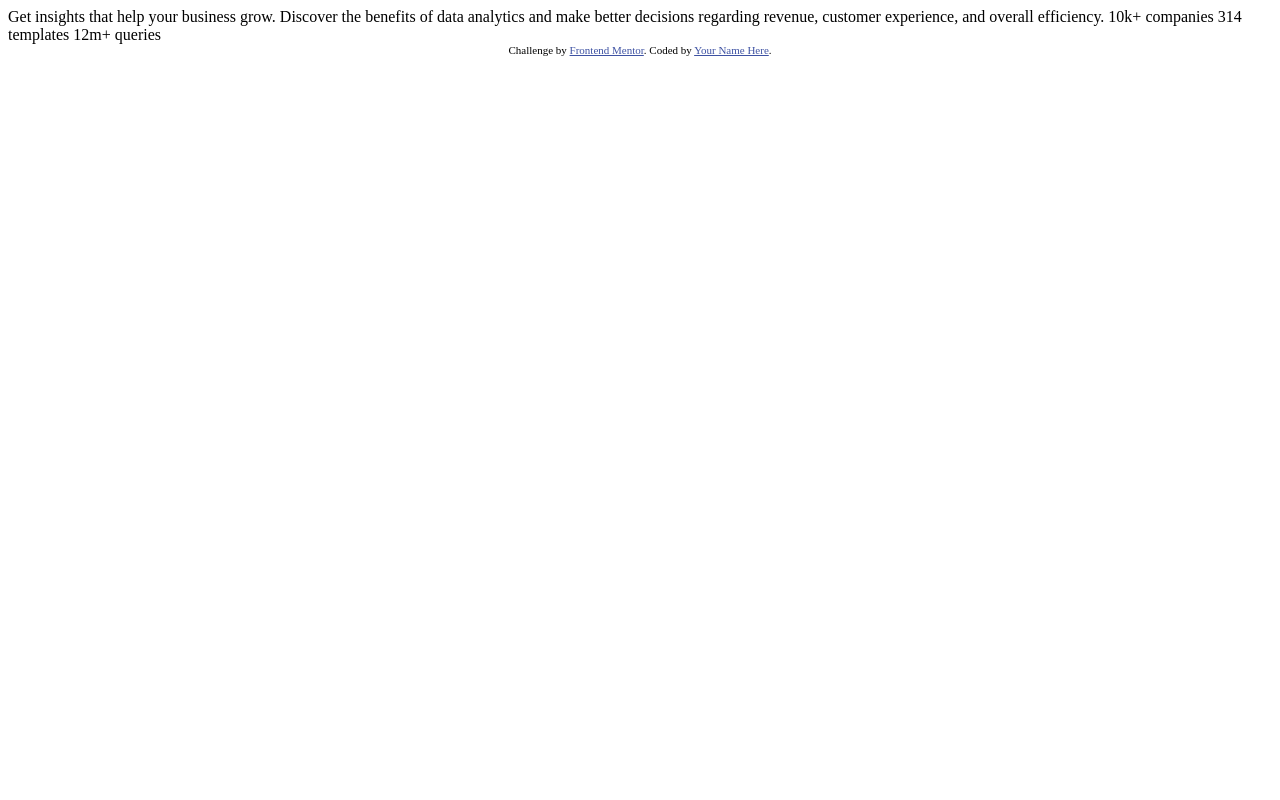
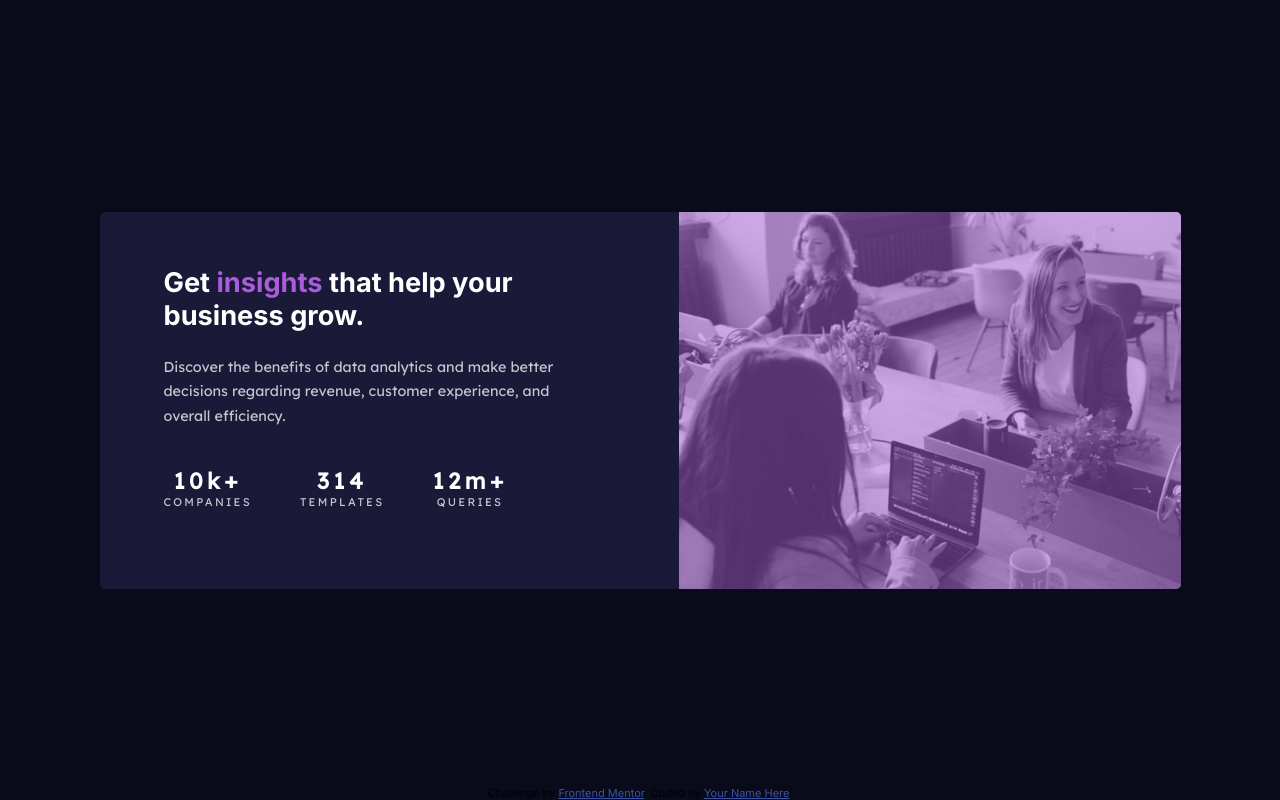
Before and after one commit to KnightF2/Card-Component-Hub-Frontend-Mentor, a plain HTML site: page index.html in a window 1280 px wide. Drawn offline with Linux system fonts and the light colour scheme.

Commit message:
Se agrego el color sobre la imagen

```diff
--- a/index.html
+++ b/index.html
@@ -1,33 +1,81 @@
 <!DOCTYPE html>
 <html lang="en">
   <head>
-  <meta charset="UTF-8">
-  <meta name="viewport" content="width=device-width, initial-scale=1.0"> <!-- displays site properly based on user's device -->
+    <meta charset="UTF-8" />
+    <meta name="viewport" content="width=device-width, initial-scale=1.0" />
+    <!-- displays site properly based on user's device -->
 
-  <link rel="icon" type="image/png" sizes="32x32" href="./images/favicon-32x32.png">
+    <link
+      rel="icon"
+      type="image/png"
+      sizes="32x32"
+      href="./images/favicon-32x32.png"
+    />
 
     <title>Frontend Mentor | Stats preview card component</title>
+    <link rel="preconnect" href="https://fonts.googleapis.com" />
+    <link rel="preconnect" href="https://fonts.gstatic.com" crossorigin />
+    <link
+      href="https://fonts.googleapis.com/css2?family=Inter:wght@400;700&family=Lexend+Deca&display=swap"
+      rel="stylesheet"
+    />
 
-  <!-- Feel free to remove these styles or customise in your own stylesheet 👍 -->
     <style>
-    .attribution { font-size: 11px; text-align: center; }
-    .attribution a { color: hsl(228, 45%, 44%); }
+      .attribution {
+        font-size: 11px;
+        text-align: center;
+      }
+      .attribution a {
+        color: hsl(228, 45%, 44%);
+      }
     </style>
+    <link rel="stylesheet" href="./styles.css" />
   </head>
   <body>
+    <main class="card">
+      <figure class="card__figure">
+        <div class="image-color"></div>
+        <img
+          class="card__image"
+          src="images/image-header-mobile.jpg"
+          alt="office background"
+        />
+      </figure>
 
-  Get insights that help your business grow.
+      <section class="card__body">
+        <h1>
+          Get <span class="card__title--purple">insights</span> that help your
+          business grow.
+        </h1>
+        <p class="card__intro">
+          Discover the benefits of data analytics and make better decisions
+          regarding revenue, customer experience, and overall efficiency.
+        </p>
 
-  Discover the benefits of data analytics and make better decisions regarding revenue, customer
-  experience, and overall efficiency.
+        <section class="card__body-stats">
+          <div class="card__stats-one">
+            <p class="card__body--white">10k+</p>
+            <p>COMPANIES</p>
+          </div>
+          <div class="card__stats-two">
+            <p class="card__body--white">314</p>
+            <p>TEMPLATES</p>
+          </div>
+          <div class="card__stats-three">
+            <p class="card__body--white">12m+</p>
+            <p>QUERIES</p>
+          </div>
+        </section>
+      </section>
+    </main>
 
-  10k+ companies
-  314 templates
-  12m+ queries
-
+    <footer>
       <div class="attribution">
-    Challenge by <a href="https://www.frontendmentor.io?ref=challenge" target="_blank">Frontend Mentor</a>.
-    Coded by <a href="#">Your Name Here</a>.
+        Challenge by
+        <a href="https://www.frontendmentor.io?ref=challenge" target="_blank"
+          >Frontend Mentor</a
+        >. Coded by <a href="#">Your Name Here</a>.
       </div>
+    </footer>
   </body>
 </html>
--- /dev/null
+++ b/styles.css
@@ -0,0 +1,147 @@
+:root {
+  --Very-dark-blue: hsl(233, 47%, 7%); /* main background */
+  --Dark-desaturated-blue: hsl(244, 38%, 16%); /* card background */
+  --Soft-violet: hsl(277, 64%, 61%); /* accent */
+  --White: hsl(0, 0%, 100%); /* main heading, stats*/
+  --Slightly-transparent-white: hsla(0, 0%, 100%, 0.75); /* main paragraph */
+  --Slightly-transparent-w:  hsla(0, 0%, 100%, 0.6); /* stat headings */
+}
+html {
+  font-family: 'Inter';
+}
+body {
+  display: flex;
+  flex-direction: column;
+  justify-content: center;
+  align-items: center;
+  height: auto;
+  margin: 0;
+  background-color: var(--Very-dark-blue);
+}
+img {
+  width: 100%;
+}
+p {
+  margin: 0;
+  font-family: 'Lexend deca';
+  font-size: 0.9rem;
+  font-weight: 400;
+  color: var(--Slightly-transparent-white);
+}
+
+.card {
+  width: 85%;
+  height: 85%;
+  margin-top: 4em;
+  margin-bottom: 4em;
+  background-color: var(--Dark-desaturated-blue);
+  border-radius: 15px;
+  overflow: hidden;
+}
+.card__figure {
+  position: relative;
+  margin: 0;
+}
+.image-color {
+  position: absolute;
+  width: 100%;
+  height: 100%;
+  background-color: var(--Soft-violet);
+  opacity: 0.5;
+}
+.card__body {
+  display: flex;
+  flex-direction: column;
+  align-items: center;
+  margin: 2em;
+}
+.card__body h1 {
+  text-align: center;
+  font-size: 1.7rem;
+  font-weight: 700;
+  color: var(--White);
+}
+.card__title--purple {
+  color: var(--Soft-violet);
+}
+.card__body div {
+  margin-bottom: 2em;
+  text-align: center;
+}
+
+.card__body div p {
+  letter-spacing: 0.2em;
+}
+
+.card__intro {
+  margin-bottom: 2em;
+  text-align: center;
+  line-height: 1.7em;
+}
+.card__body--white {
+  font-size: 1.7rem;
+  font-weight: bold;
+  color: var(--White);
+}
+
+footer {
+  align-self: flex-end;
+  width: 100%;
+}
+@media (min-width: 460px) {
+  .card {
+    width: 60%;
+  }
+}
+@media (min-width: 920px) {
+  body {
+    width: 100vw;
+    height: 100vh;
+  }
+  .card {
+    display: flex;
+    flex-direction: row-reverse;
+    width: 85%;
+    max-width: 1081px;
+    height: 50%;
+    max-height: 377px;
+    border-radius: 5px;
+  }
+  .card__body {
+    margin-left: 4em;
+    margin-right: 4em;
+  }
+  .card__body h1 {
+    text-align: left;
+  }
+  .card__intro {
+    padding-right: 2em;
+    text-align: left;
+  }
+  .card__figure {
+    width: 65em;
+  }
+  .card__image {
+    height: 100%;
+    object-fit: cover;
+  }
+  .card__body-stats {
+    width: 100%;
+    display: flex;
+    margin-top: 10px;
+  }
+  .card__body-stats div {
+    margin-right: 3em;
+  }
+  .card__body-stats p {
+    font-size: 0.7rem;
+  }
+  .card__body-stats .card__body--white {
+    font-size: 1.4rem;
+  }
+  footer {
+    position: absolute;
+    bottom: 0;
+  }
+
+}
```
Lines whose indentation alone changed are shown as unchanged.
